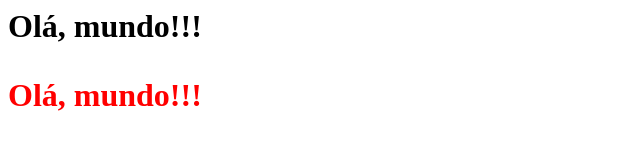
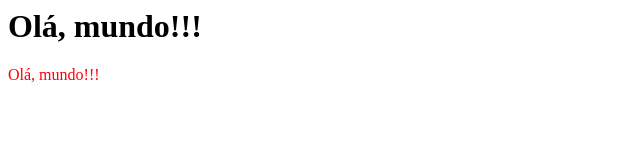
Before and after one commit to gustavoalexandre2005/diw-aula-20250801, a plain HTML site: page index.html in a window 1280 px wide. Shown: the whole page, without its empty margins (0-640 px from the left). Drawn offline with Linux system fonts and the light colour scheme.

Commit message:
Atualizar o index.html

```diff
--- a/index.html
+++ b/index.html
@@ -4,7 +4,7 @@
     <link rel="stylesheet" href="estilo.css">
   </head>
   <body>
-    <h1>Olá, mundo!!!<h1>
+    <h1>Olá, mundo!!!</h1>
     <p>
       Olá, mundo!!!
     </p>
```
